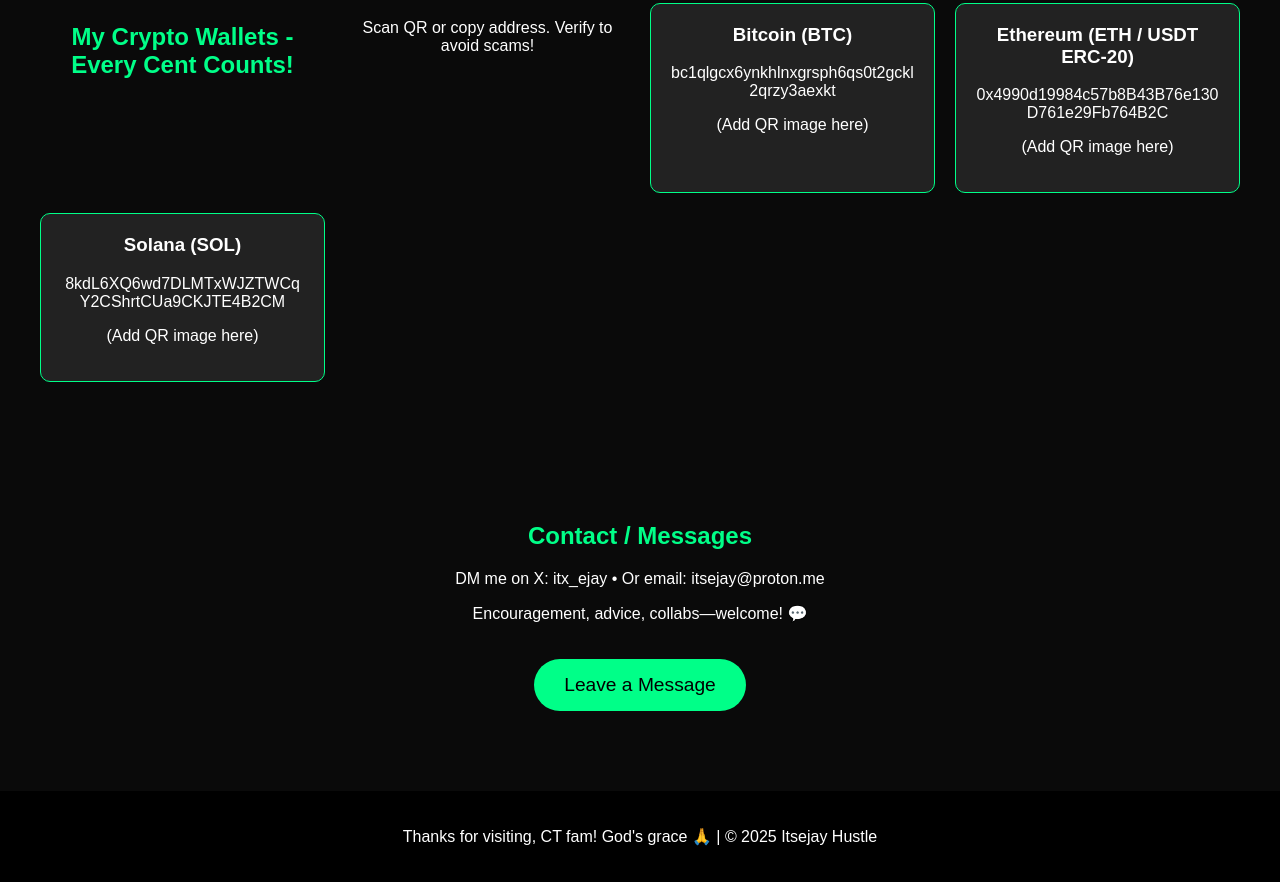
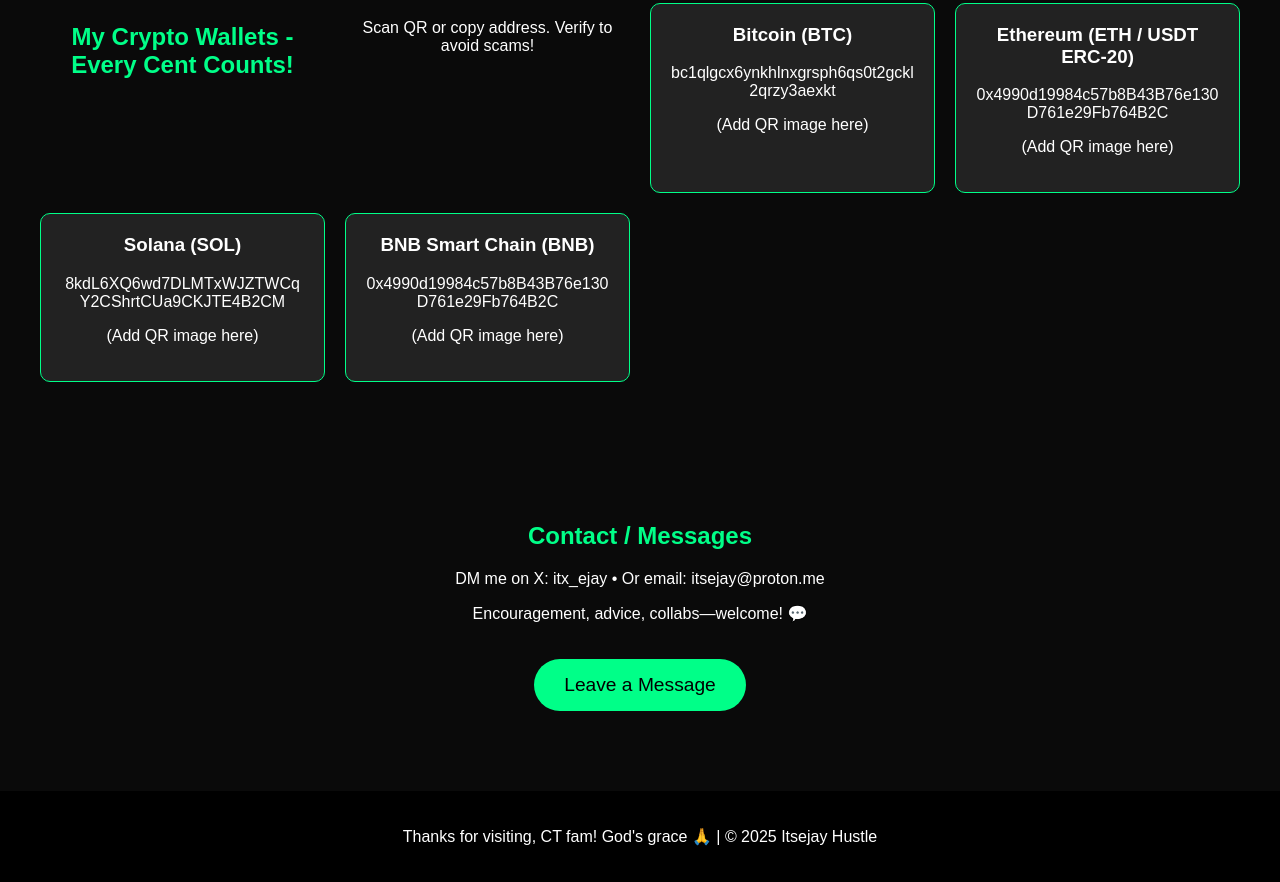
Before and after one commit to itsejay/itsejay.github.io, a plain HTML site: page index.html in a window 1280 px wide. Shown: the part 968-1850 px from the top of the page. Drawn offline with Linux system fonts and the light colour scheme.

Commit message:
Update index.html

```diff
--- a/index.html
+++ b/index.html
@@ -72,7 +72,15 @@
             <p>(Add QR image here)</p>
         </div>
 
-        <!-- Add more like DOGE, etc. -->
+        <div class="wallet-card">
+            <h3>BNB Smart Chain (BNB)</h3>
+            <p>0x4990d19984c57b8B43B76e130D761e29Fb764B2C</p>
+            <p>(Add QR image here)</p>
+        </div>
+
+
+
+<!-- Add more like DOGE, etc. -->
     </section>
 
     <section id="contact">
```
